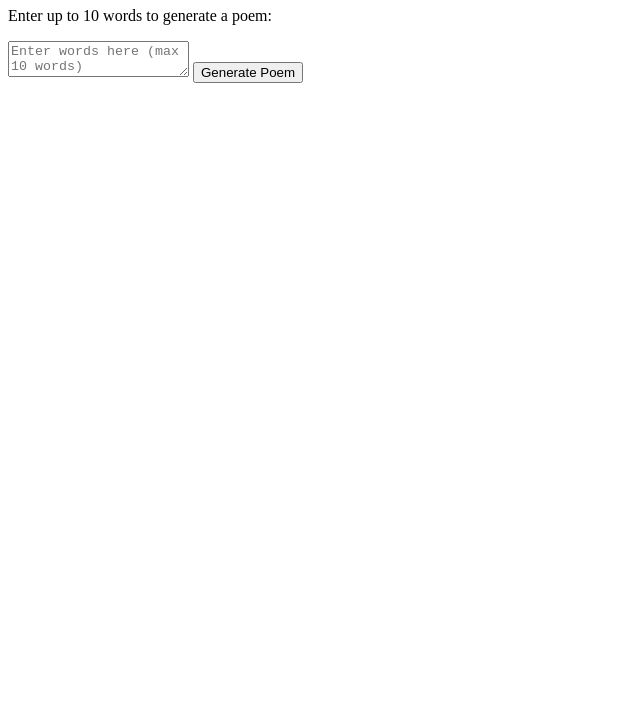
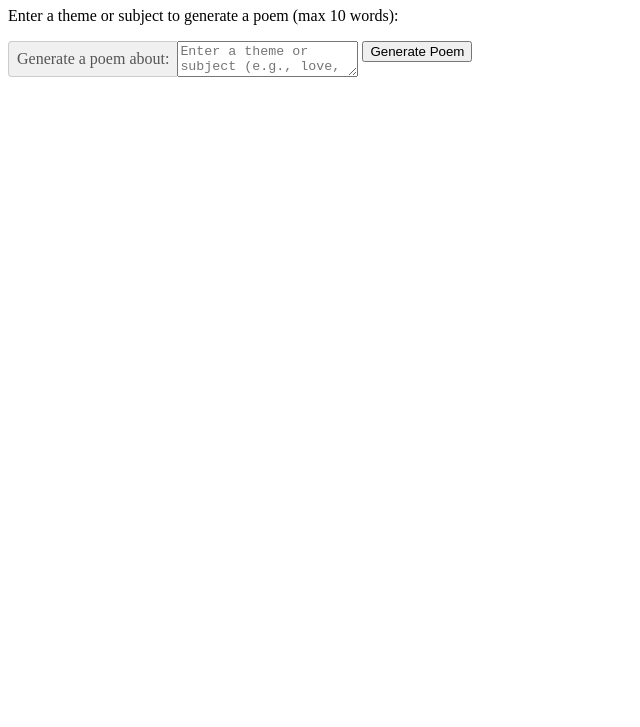
Before and after one commit to Scrmr/CaesarPoem, a website: page index.html in a window 1280 px wide. Shown: the part 73-800 px from the top of the page, without its empty margins (0-640 px from the left). Drawn offline with Linux system fonts and the light colour scheme.

Commit message:
07.11.2023 editx

```diff
--- a/index.html
+++ b/index.html
@@ -10,10 +10,11 @@
     <div class="game-container">
         <header>
             <h1>Cypher Poem Game</h1>
-            <p>Enter up to 10 words to generate a poem:</p>
+            <p>Enter a theme or subject to generate a poem (max 10 words):</p>
         </header>
         <main>
-            <textarea id="word-input" placeholder="Enter words here (max 10 words)" maxlength="200"></textarea>
+            <div class="input-prefix">Generate a poem about:</div>
+            <textarea id="word-input" placeholder="Enter a theme or subject (e.g., love, adventure, spring)" maxlength="200"></textarea>
             <button id="generate-btn">Generate Poem</button>
             <div id="poem-container" class="poem-container">
                 <!-- The poem will be displayed here -->
--- a/script.js
+++ b/script.js
@@ -40,11 +40,14 @@ document.addEventListener('DOMContentLoaded', (event) => {
   }
 
   generateBtn.addEventListener('click', async () => {
-      const userInput = wordInput.value.trim();
-      if (!validateInput(userInput)) {
-          alert('Please enter up to 10 words.');
-          return;
-      }
+    let userInput = wordInput.value.trim();
+    if (!validateInput(userInput)) {
+        alert('Please enter up to 10 words.');
+        return;
+    }
+
+    // Prepend "Generate a poem about:" to the user input
+    userInput = `Generate a poem about: ${userInput}`;
 
       try {
         const response = await fetch('https://cypherpoem.ew.r.appspot.com/generate-poem', {
--- a/styles.css
+++ b/styles.css
@@ -3,3 +3,20 @@
     cursor: pointer;
     background-color: yellow;
 }
+
+
+.input-prefix {
+    display: inline-block;
+    margin-right: -4px;
+    vertical-align: top;
+    padding: 8px;
+    background: #f0f0f0;
+    color: #555;
+    border: 1px solid #ccc;
+    border-right: none;
+    border-radius: 4px 0 0 4px;
+}
+#word-input {
+    vertical-align: top;
+    /* Rest of your styles for word-input */
+}
```
